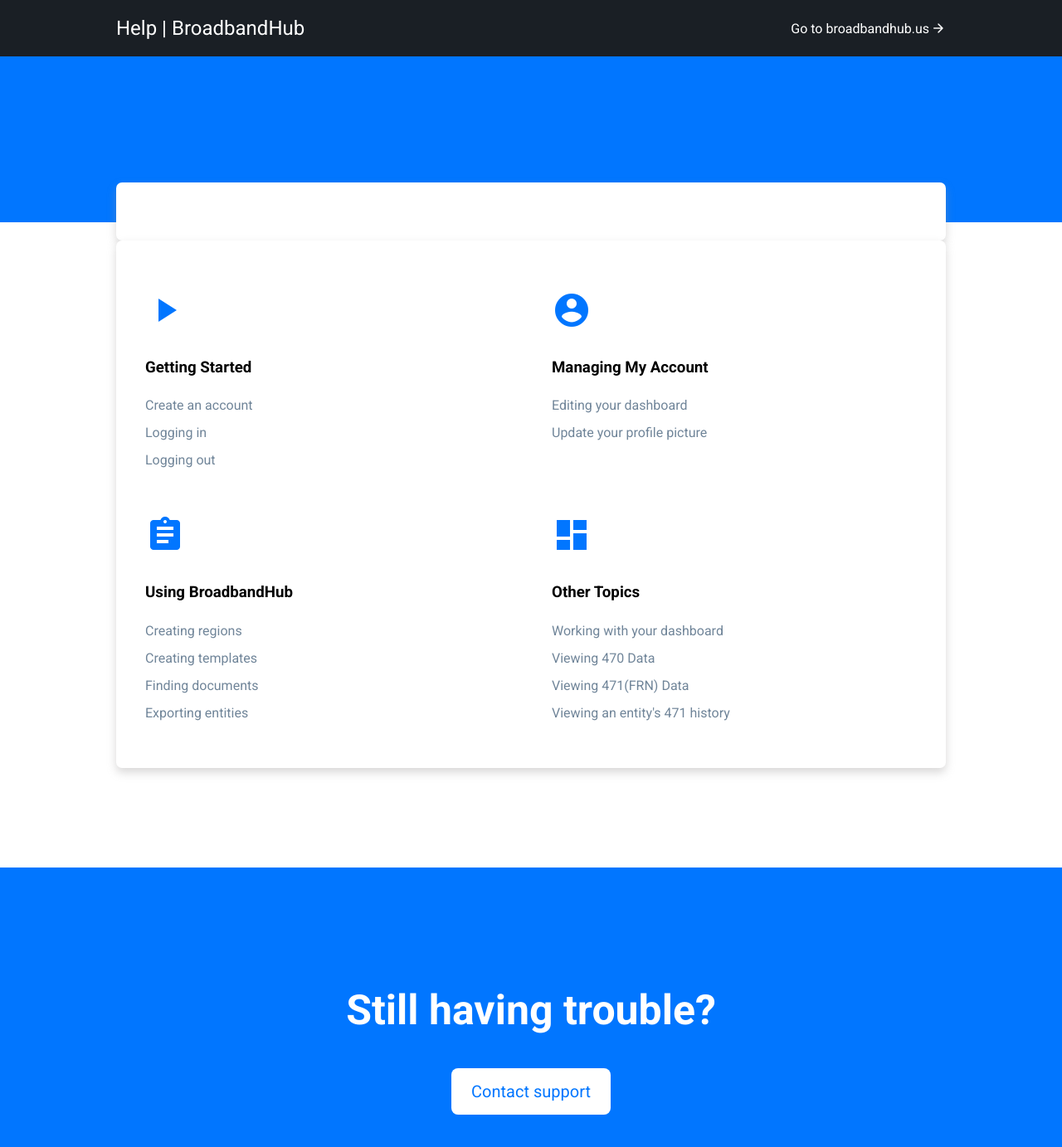
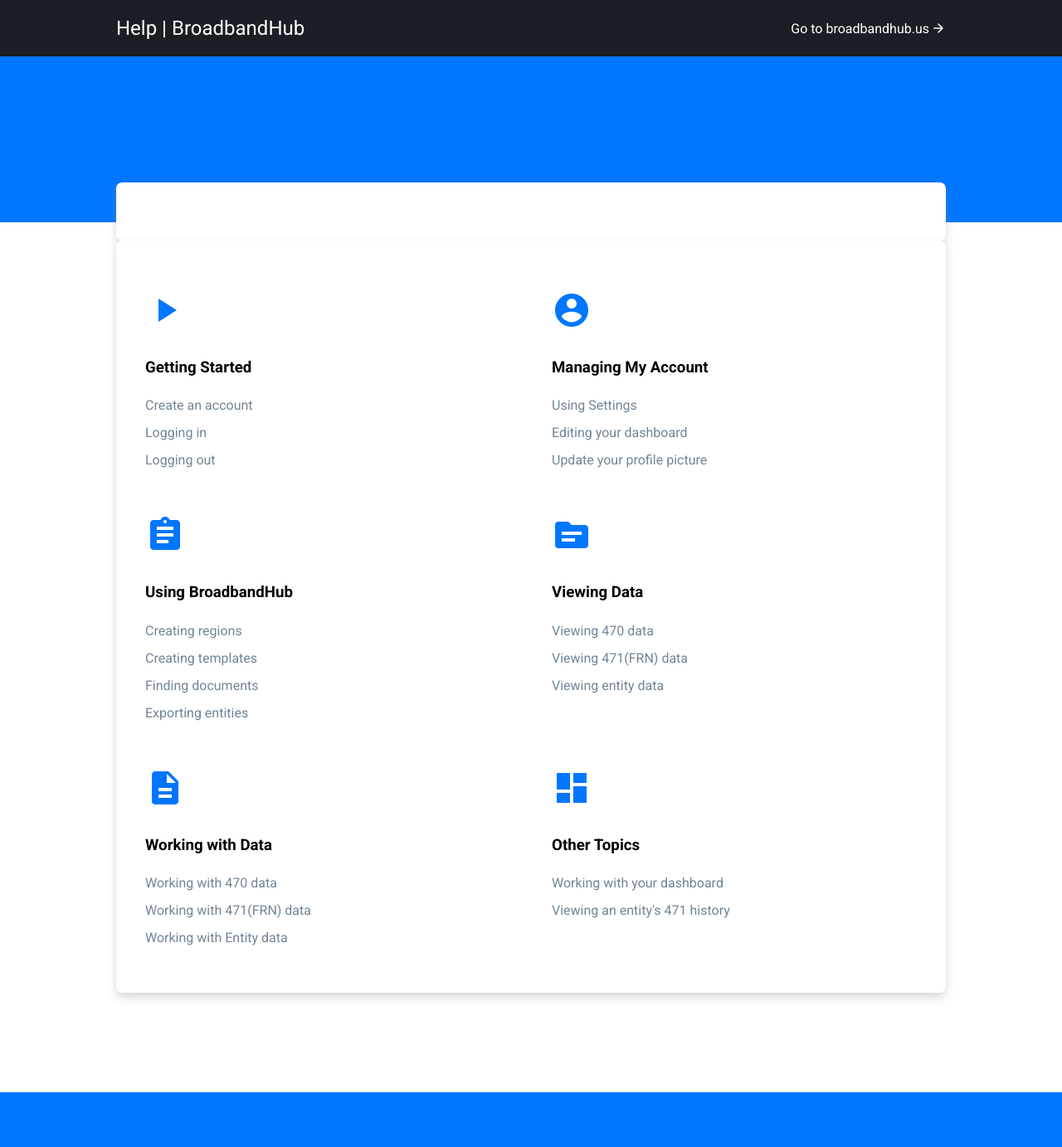
Before and after one commit to kt-eller/help-pages, a Jekyll site: the page built from index.md, in a window 1280 px wide and 1400 px high. Shown: the top 1383 px of the window at 83% size. Built offline with Jekyll 4.4.1, drawn with Linux system fonts in a browser that asks for light colours; nearby versions of some CDN libraries; comment, search, counter and statistics services are not loaded; a style sheet for code colours, icons or effects is not loaded.

Commit message:
Added using-settings page

```diff
--- a/_layouts/home.html
+++ b/_layouts/home.html
@@ -30,6 +30,7 @@
                                 <span class="material-icons grid-image">account_circle</span>
                                 <h3 class="grid-headline">Managing My Account</h3>
                                 <ul class="grid-list">
+                                    <li class="grid-list-item"><a href="https://help.broadbandhub.us/using-settings">Using Settings</a></li>
                                     <li class="grid-list-item"><a href="https://help.broadbandhub.us/editing-your-dashboard">Editing your dashboard</a></li>
                                     <li class="grid-list-item"><a href="https://help.broadbandhub.us/update-your-profile-picture">Update your profile picture</a></li>
                                 </ul>
@@ -45,12 +46,28 @@
                                 </ul>
                             </section>
                             <section class="grid-item">
+                                <span class="material-icons grid-image">source</span>
+                                <h3 class="grid headline">Viewing Data</h3>
+                                <ul class="grid-list">
+                                    <li class="grid-list-item"><a href="https://help.broadbandhub.us/viewing-470-data">Viewing 470 data</a></li>
+                                    <li class="grid-list-item"><a href="https://help.broadbandhub.us/viewing-frn-data">Viewing 471(FRN) data</a></li>
+                                    <li class="grid-list-item"><a href="https://help.broadbandhub.us/viewing-entity-data">Viewing entity data</a></li>
+                                </ul>
+                            </section>
+                            <section class="grid-item">
+                                <span class="material-icons grid-image">description</span>
+                                <h3 class="grid headline">Working with Data</h3>
+                                <ul class="grid-list">
+                                    <li class="grid-list-item"><a href="https://help.broadbandhub.us/working-with-470-data">Working with 470 data</a></li>
+                                    <li class="grid-list-item"><a href="https://help.broadbandhub.us/working-with-471-data">Working with 471(FRN) data</a></li>
+                                    <li class="grid-list-item"><a href="https://help.broadbandhub.us/working-with-entity-data">Working with Entity data</a></li>
+                                </ul>
+                            </section>
+                            <section class="grid-item">
                                 <span class="material-icons grid-image">dashboard</span>
                                 <h3 class="grid headline">Other Topics</h3>
                                 <ul class="grid-list">
                                     <li class="grid-list-item"><a href="https://help.broadbandhub.us/working-with-your-dashboard">Working with your dashboard</a></li>
-                                    <li class="grid-list-item"><a href="https://help.broadbandhub.us/viewing-470-data">Viewing 470 Data</a></li>
-                                    <li class="grid-list-item"><a href="https://help.broadbandhub.us/viewing-frn-data">Viewing 471(FRN) Data</a></li>
                                     <li class="grid-list-item"><a href="https://help.broadbandhub.us/view-entity-471-history">Viewing an entity's 471 history</a></li>
                                 </ul>
                             </section>
```
Also changed, not shown: pages/using-settings.md (added, +25 -0 lines).
